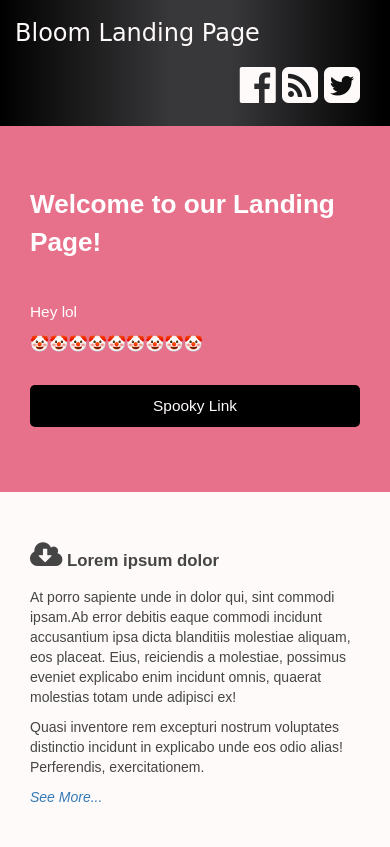
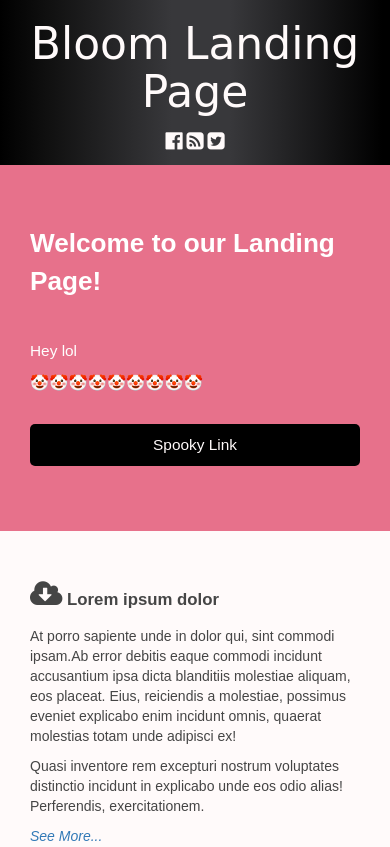
Before and after one commit to janaeknight/bloom-demo, a plain HTML site: page index.html in a window 390 px wide. Shown: the top 847 px of the page. Drawn offline with Linux system fonts and the light colour scheme; a web font is replaced by a local one.

Commit message:
gen update
responsive tinkering

```diff
--- a/css/style.css
+++ b/css/style.css
@@ -72,7 +72,7 @@ h1 {
     font-size: 45px;
 }
 .xs-page-header {
-    font-size: 24px;
+    font-size: 44px;
 }
 .top-bar a {
     color: snow;
@@ -85,9 +85,8 @@ h1 {
     text-align: right;
     margin-top: 20px;
 }
-.xs-media-links {
-    text-align: right;
-    font-size: 22px;
+.xs-media-links a {
+    font-size: 20px;
 }
 /*************************** HERO ***************************/
 .hero {
@@ -213,3 +212,6 @@ span.cb-title-h1-icon {
 .xs-media-links-footer {
     font-size: .9em;
 }
+.txt-center {
+    text-align: center;
+}
--- a/index.html
+++ b/index.html
@@ -13,13 +13,13 @@
 <body>
     <div class="top-bar container-fluid">
         <h1 class="col-md-6 hidden-xs">Bloom Landing Page</h1>
-        <h1 class="xs-page-header visible-xs">Bloom Landing Page</h1>
+        <h1 class="xs-page-header visible-xs txt-center row">Bloom Landing Page</h1>
         <div class="media-links col-md-6 hidden-xs">
             <a href="#link"><i class="fa fa-facebook-official"></i></a>
             <a href="#link"><i class="fa fa-rss-square"></i></a>
             <a href="#link"><i class="fa fa-twitter-square"></i></a>
         </div>
-        <div class="xs-media-links col-lg-6 visible-xs">
+        <div class="xs-media-links visible-xs txt-center">
             <a href="#link"><i class="fa fa-facebook-official"></i></a>
             <a href="#link"><i class="fa fa-rss-square"></i></a>
             <a href="#link"><i class="fa fa-twitter-square"></i></a>
@@ -88,13 +88,13 @@
     </div> <!--content-break-->
     <div class="footer-bar container-fluid">
         <span class="footer-bar-copyright col-md-6 hidden-xs">Copyright &copy; 2012 Bloom Web Design ♡ All rights reserved</span>
-        <span class="xs-footer-bar-copyright col-xs-6 visible-xs">&copy; 2012 Bloom Web</span>
+        <span class="xs-footer-bar-copyright txt-center row visible-xs">&copy; 2012 Bloom Web</span>
             <div class="media-links media-links-footer col-md-6 hidden-xs">
                 <a href="#link"><i class="fa fa-facebook-official"></i></a>
                 <a href="#link"><i class="fa fa-rss-square"></i></a>
                 <a href="#link"><i class="fa fa-twitter-square"></i></a>
             </div>
-            <div class="media-links xs-media-links-footer col-xs-6 visible-xs">
+            <div class="xs-media-links-footer txt-center row visible-xs">
                 <a href="#link"><i class="fa fa-facebook-official"></i></a>
                 <a href="#link"><i class="fa fa-rss-square"></i></a>
                 <a href="#link"><i class="fa fa-twitter-square"></i></a>
```
